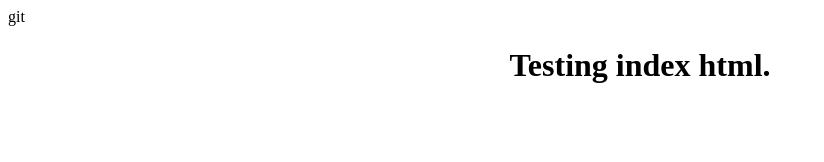
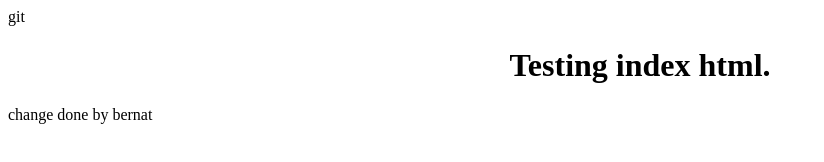
Before and after one commit to wernerCST/GitTeasting, a plain HTML site: page index.html in a window 1280 px wide. Shown: the whole page, without its empty margins (0-824 px from the left). Drawn offline with Linux system fonts and the light colour scheme.

Commit message:
change done by bernat on branch1

```diff
--- a/index.html
+++ b/index.html
@@ -9,6 +9,6 @@
     </head>
     <body>
             <h1 class="text-center">Testing index html.</h1>
-
+            <p> change done by bernat</p>
     </body>
 </html>
```
